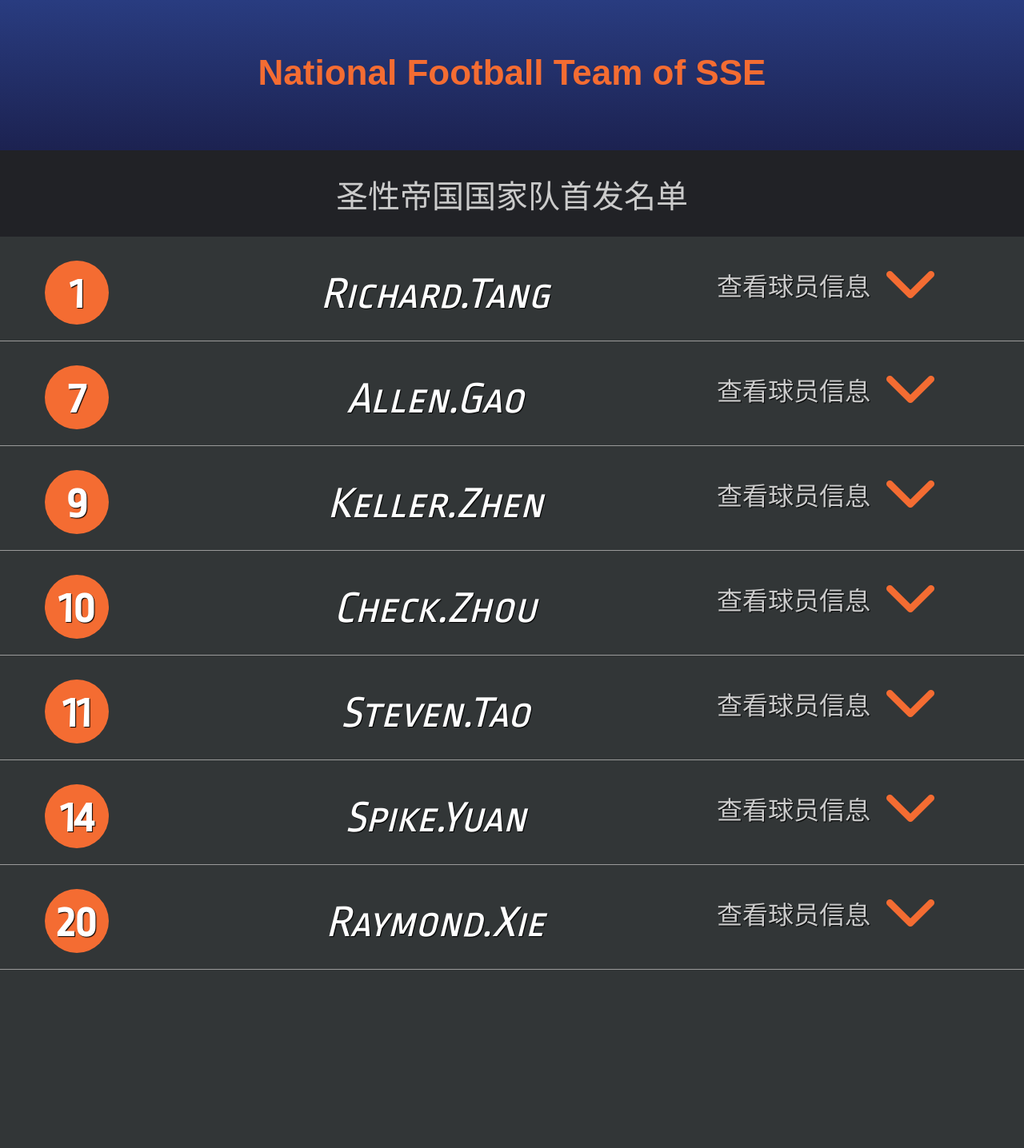
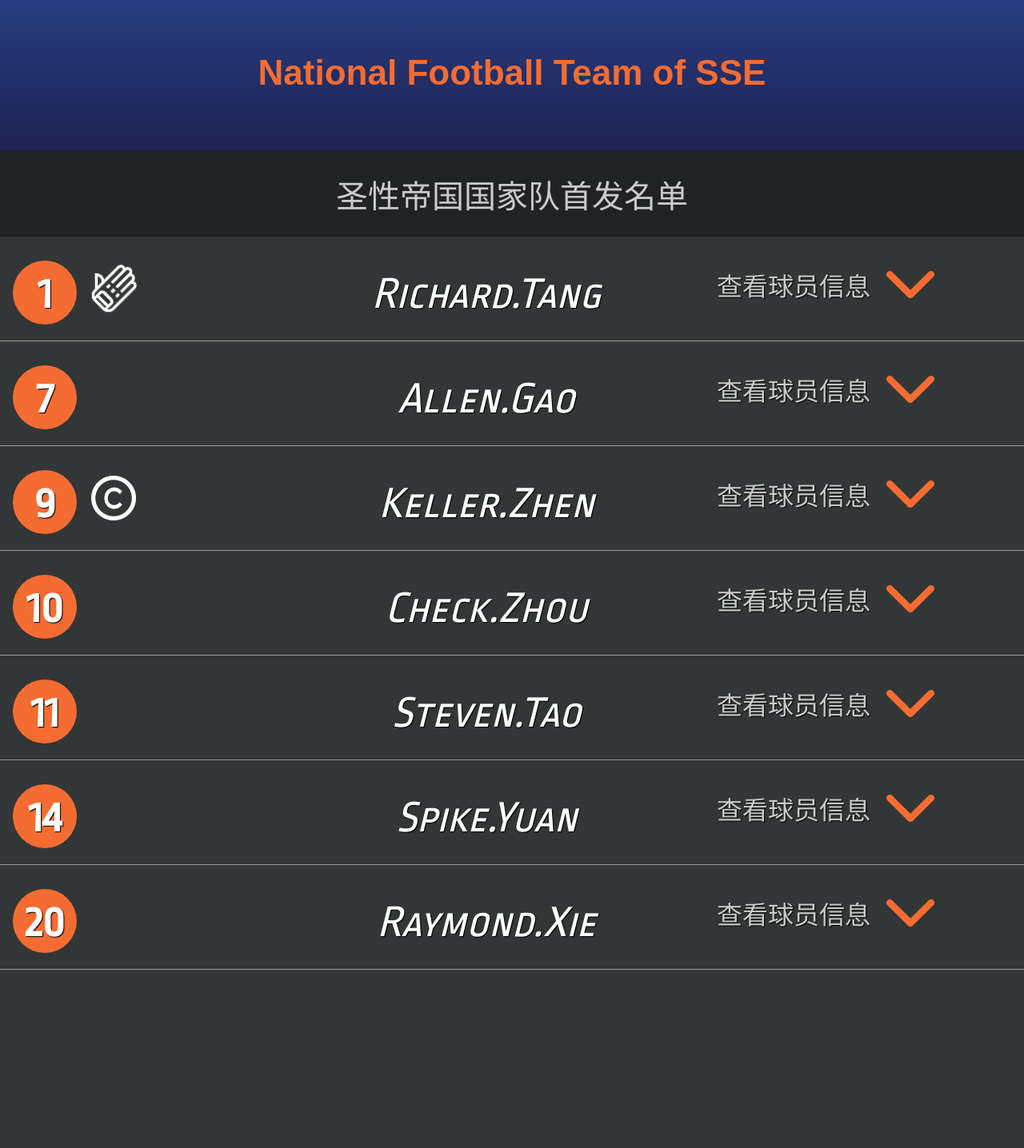
Before and after one commit to kellerzeus/kellerzeus.github.io, a PHP site: page /sse.html in a window 1280 px wide. Shown: the top 1436 px of the page at 80% size. Run offline with PHP 8.4, Linux system fonts and the light colour scheme.

Commit message:
sseicon
sseicon

```diff
--- a/css/sse.css
+++ b/css/sse.css
@@ -50,20 +50,26 @@ ul {
 	color:#FFF;
 }
 .number {
-	width:15%;
+	width:25%;
 	text-align:center;
 }
 .number span {
 	display:block;
-	margin:0 auto;
+	float:left;
+}
+.number span.no {
 	width:80px;
 	height:80px;
 	font-weight:bold;
 	border-radius:60px;
 	background-color:#f46c32;
+	margin-left:5%;
+}
+.number span.icon {
+	margin:5px 0 0 16px;
 }
 .playername {
-	width:55%;
+	width:45%;
 	text-align:center;
 	font-style:italic;
 }
--- a/sse.html
+++ b/sse.html
@@ -16,7 +16,7 @@
   <div>
     <div class="player">
       <ul class="extend fontEn_1">
-        <li class="number"><span>1</span></li>
+        <li class="number"><span class="no">1</span><span class="icon"><img src="images/goalkeeper.png" /></span></li>
         <li class="playername">Richard.Tang</li>
         <li class="playerinfo"><span class="details">查看球员信息</span><span><img src="images/arrow.png" /></span></li>
       </ul>
@@ -29,7 +29,7 @@
   <div>
     <div class="player">
       <ul class="extend fontEn_1">
-        <li class="number"><span>7</span></li>
+        <li class="number"><span class="no">7</span></li>
         <li class="playername">Allen.Gao</li>
         <li class="playerinfo"><span class="details">查看球员信息</span><span><img src="images/arrow.png" /></span></li>
       </ul>
@@ -42,7 +42,7 @@
   <div>
     <div class="player">
       <ul class="extend fontEn_1">
-        <li class="number"><span>9</span></li>
+        <li class="number"><span class="no">9</span><span class="icon"><img src="images/captain.png" /></span></li>
         <li class="playername">Keller.Zhen</li>
         <li class="playerinfo"><span class="details">查看球员信息</span><span><img src="images/arrow.png" /></span></li>
       </ul>
@@ -55,7 +55,7 @@
   <div>
     <div class="player">
       <ul class="extend fontEn_1">
-        <li class="number"><span>10</span></li>
+        <li class="number"><span class="no">10</span></li>
         <li class="playername">Check.Zhou</li>
         <li class="playerinfo"><span class="details">查看球员信息</span><span><img src="images/arrow.png" /></span></li>
       </ul>
@@ -68,7 +68,7 @@
   <div>
     <div class="player">
       <ul class="extend fontEn_1">
-        <li class="number"><span>11</span></li>
+        <li class="number"><span class="no">11</span></li>
         <li class="playername">Steven.Tao</li>
         <li class="playerinfo"><span class="details">查看球员信息</span><span><img src="images/arrow.png" /></span></li>
       </ul>
@@ -81,7 +81,7 @@
   <div>
     <div class="player">
       <ul class="extend fontEn_1">
-        <li class="number"><span>14</span></li>
+        <li class="number"><span class="no">14</span></li>
         <li class="playername">Spike.Yuan</li>
         <li class="playerinfo"><span class="details">查看球员信息</span><span><img src="images/arrow.png" /></span></li>
       </ul>
@@ -94,7 +94,7 @@
   <div>
     <div class="player">
       <ul class="extend fontEn_1">
-        <li class="number"><span>20</span></li>
+        <li class="number"><span class="no">20</span></li>
         <li class="playername">Raymond.Xie</li>
         <li class="playerinfo"><span class="details">查看球员信息</span><span><img src="images/arrow.png" /></span></li>
       </ul>
```
Also changed, not shown: images/captain.png (added), images/goalkeeper.png (added).
